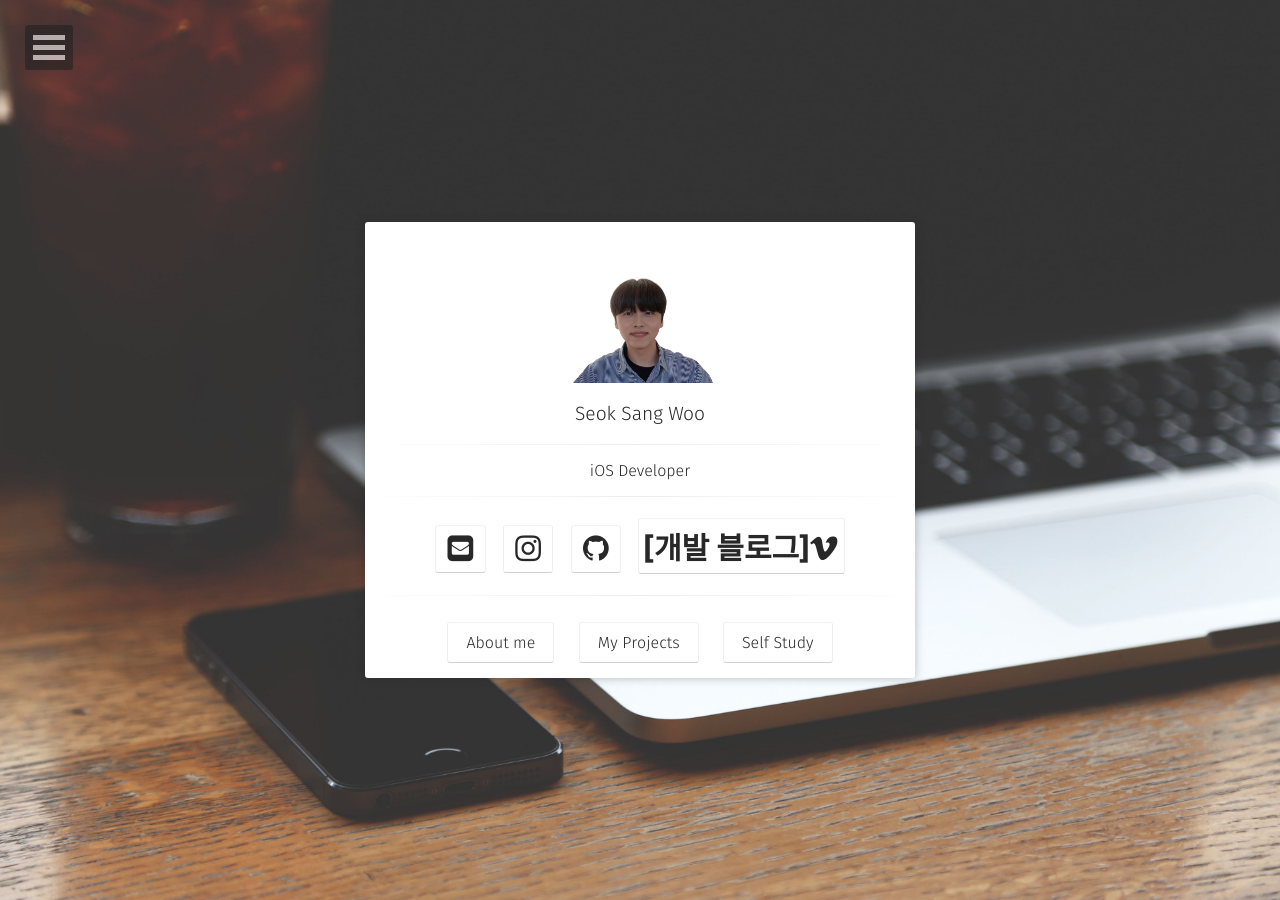
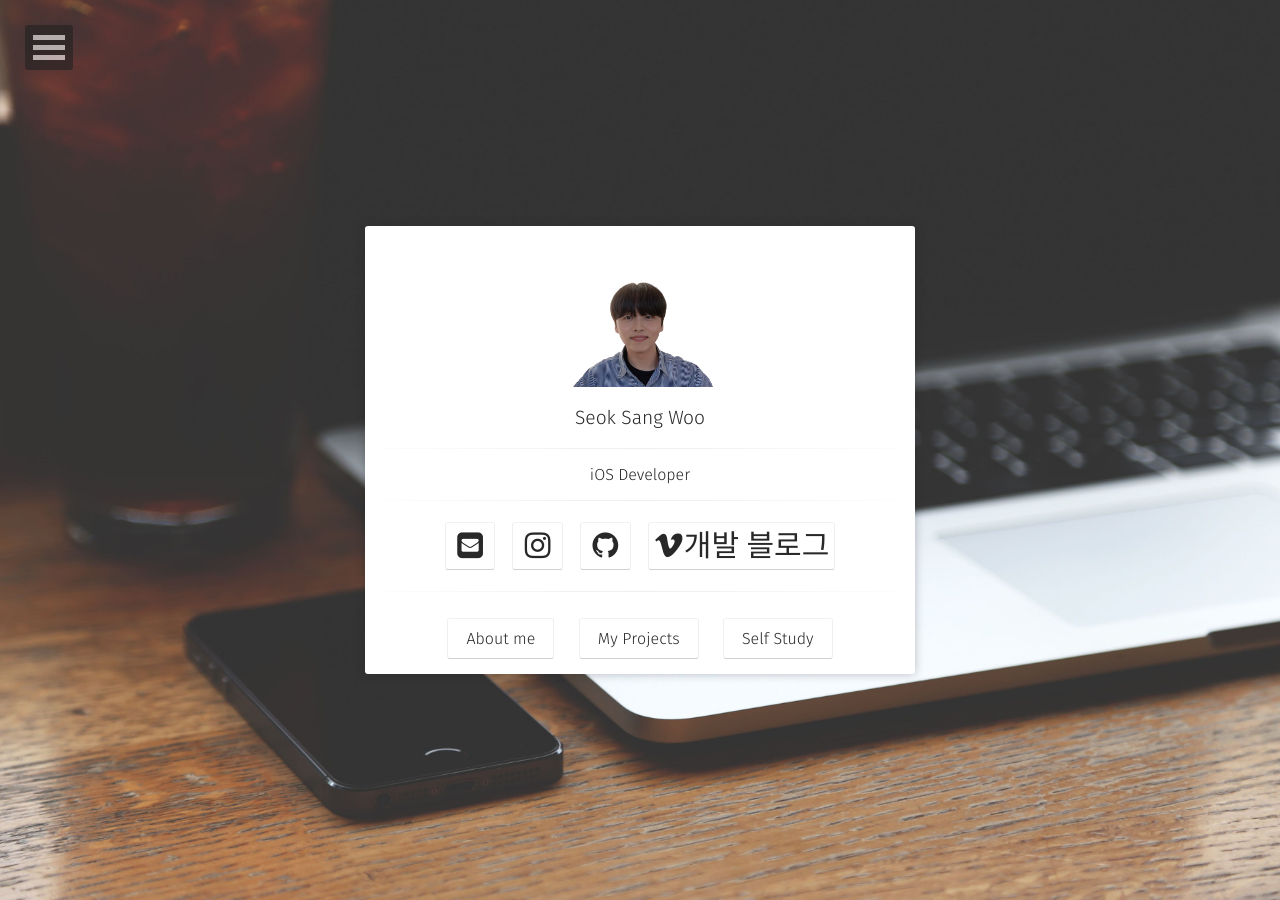
Before and after one commit to sangwoo24/sangwoo24.github.io, a Jekyll site: the page built from index.html, in a window 1280 px wide. Built offline with Jekyll 4.4.1, drawn with Linux system fonts in a browser that asks for light colours; some web fonts are replaced.

Commit message:
Update social-links.html

```diff
--- a/_includes/social-links.html
+++ b/_includes/social-links.html
@@ -25,5 +25,5 @@
                         {% if site.keybase %}<a class="social-btn" href="https://keybase.io/{{ site.keybase }}" target="_blank" rel="noopener noreferrer"><i class="fa fa-fw fa-key"></i></a>{% endif %}
                         {% if site.xmpp %}<a class="social-btn" href="xmpp:{{ site.xmpp }}" target="_blank" rel="noopener noreferrer"><i class="fa fa-fw fa-lightbulb-o"></i></a>{% endif %}
                         {% if site.hackernews %}<a class="social-btn" href="https://news.ycombinator.com/user?id={{ site.hackernews }}" target="_blank" rel="noopener noreferrer"><i class="fa fa-fw fa-hacker-news"></i></a>{% endif %}
-                        {% if site.tistory %}<a class="social-btn" href="https://velog.io/@{{site.velog}}" target="_blank" rel="noopener noreferrer">[개발 블로그]<i class="fa fa-vimeo"></i></a>{% endif %}
+                        {% if site.tistory %}<a class="social-btn" href="https://velog.io/@{{site.velog}}" target="_blank" rel="noopener noreferrer"><i class="fa fa-vimeo"><font style="size: 2em;">개발 블로그</font></i></a>{% endif %}
                     </h3>
```
